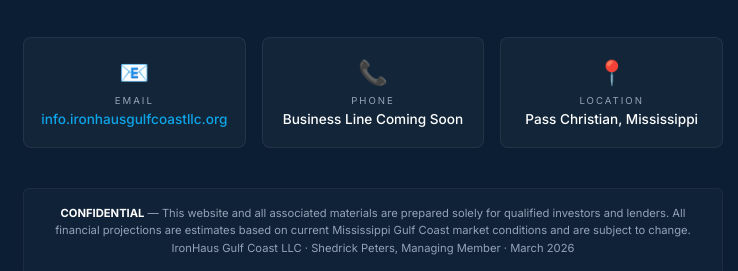
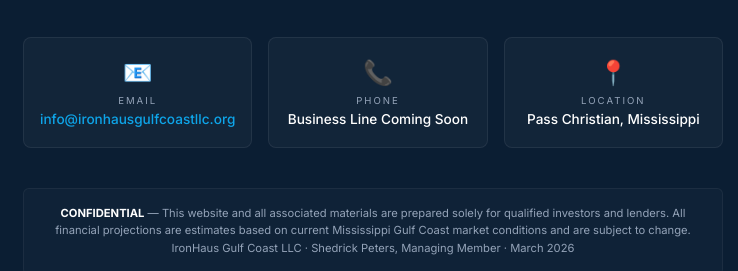
Before and after one commit to 55Shed/Ironhausgulfcoast.github.io, a plain HTML site: page index 3.html in a window 1280 px wide. Shown: the part 7611-7882 px from the top of the page, 267-1005 px from the left. Drawn offline with nearby package versions, Linux system fonts and the light colour scheme.

Commit message:
Update index 3.html

```diff
--- a/index 3.html
+++ b/index 3.html
@@ -1411,7 +1411,7 @@
         <div class="contact-card">
           <div class="cc-icon">📧</div>
           <div class="cc-label">Email</div>
-          <div class="cc-val"><a href="mailto:info.ironhausgulfcoastllc.org">info.ironhausgulfcoastllc.org</a></div>
+          <div class="cc-val"><a href="mailto:info@ironhausgulfcoastllc.org">info@ironhausgulfcoastllc.org</a></div>
         </div>
         <div class="contact-card">
           <div class="cc-icon">📞</div>
```
